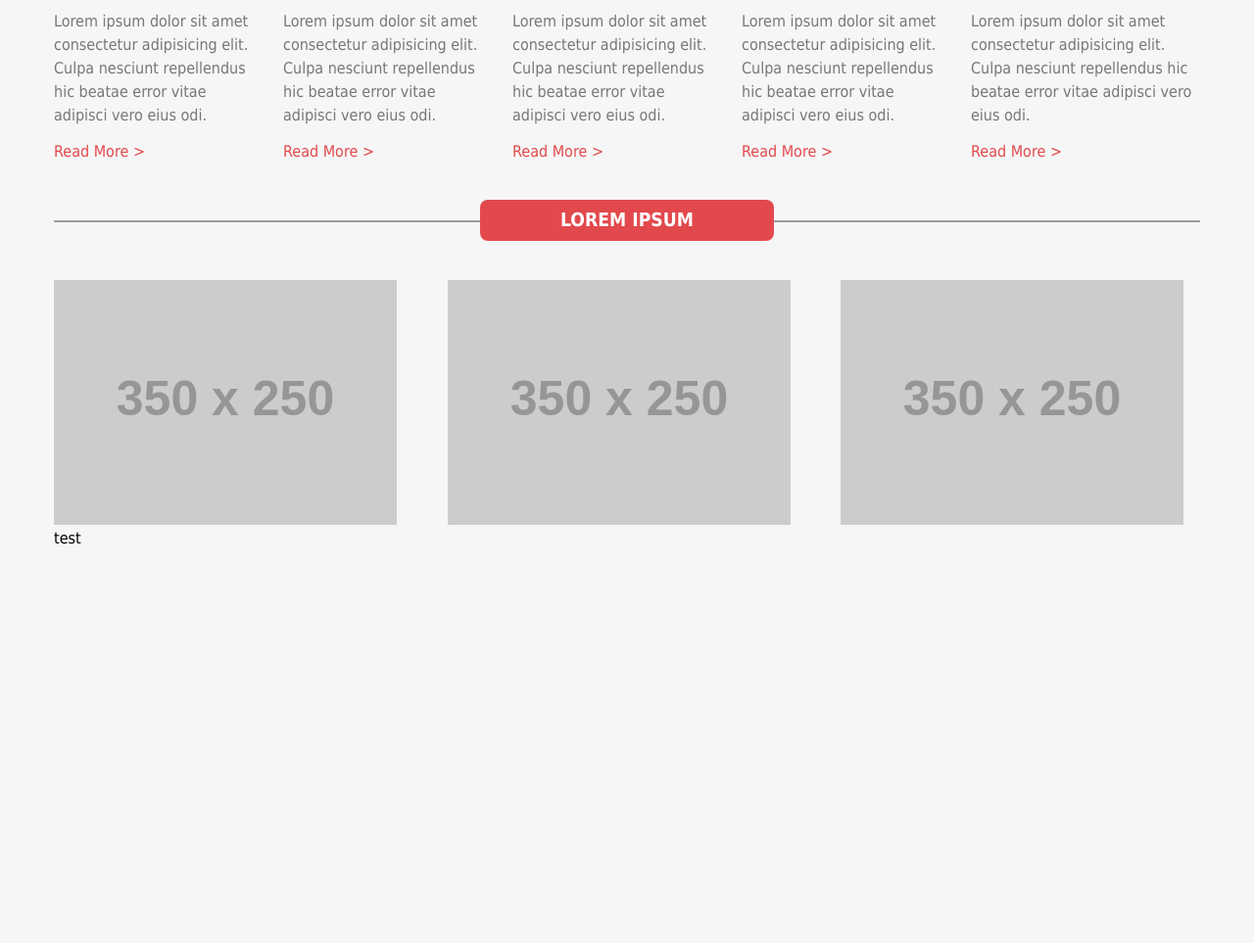
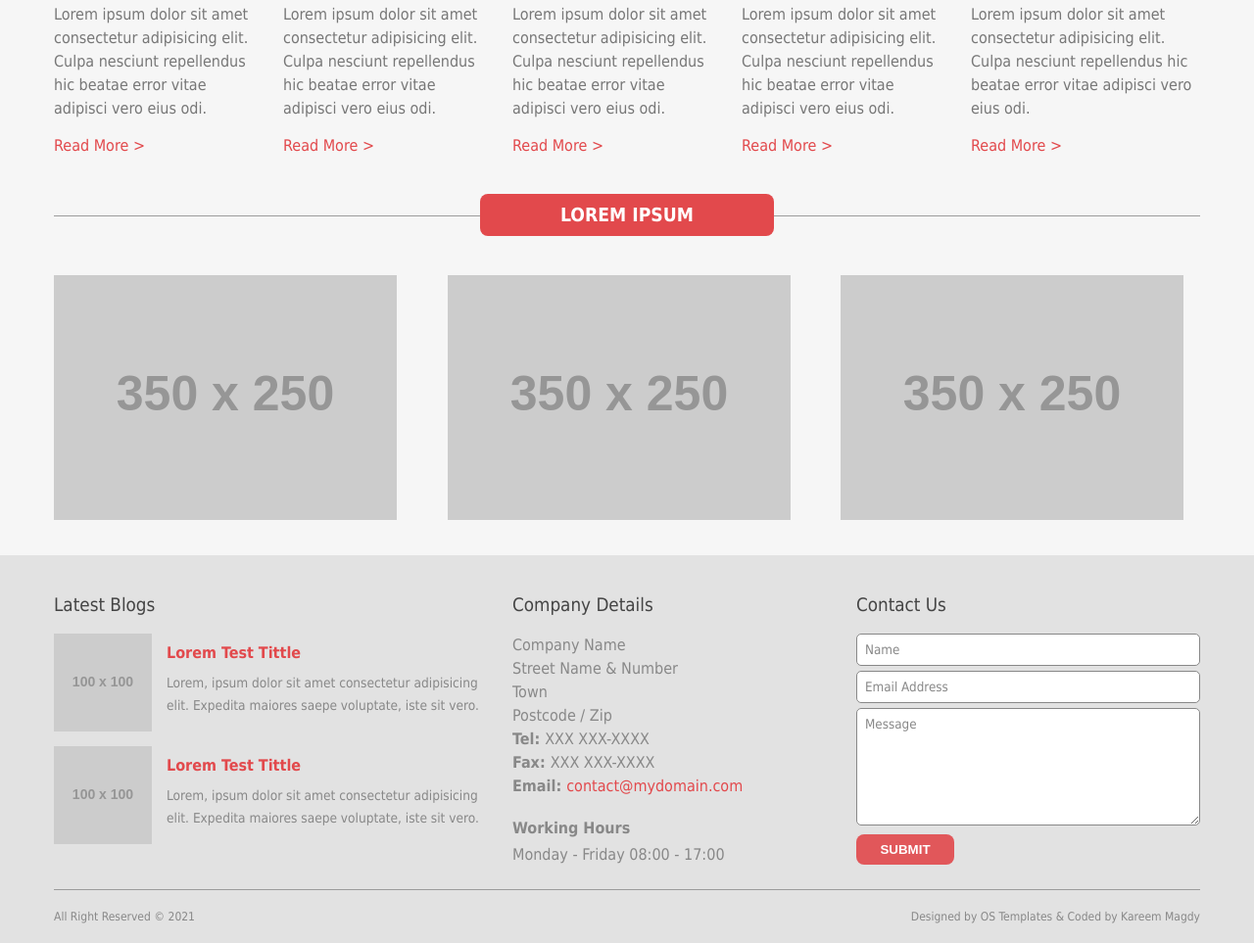
Before and after one commit to KareeMagdyy/sass-project, a website: page index.html in a window 1280 px wide. Shown: the part 1311-2274 px from the top of the page at 98% size. Before the commit the page ends 1870 px from the top, so only its background shows below. Drawn offline with Linux system fonts and the light colour scheme; placeholder pictures from the web are drawn by us.

Commit message:
Footer added

```diff
--- a/index.html
+++ b/index.html
@@ -7,7 +7,7 @@
   <meta name="viewport" content="width=device-width, initial-scale=1.0">
   <link rel="stylesheet" href="https://use.fontawesome.com/releases/v5.15.4/css/all.css"
     integrity="sha384-DyZ88mC6Up2uqS4h/KRgHuoeGwBcD4Ng9SiP4dIRy0EXTlnuz47vAwmeGwVChigm" crossorigin="anonymous">
-  <link rel="stylesheet" href="css/normalize.css">
+  <!-- <link rel="stylesheet" href="css/normalize.css"> -->
   <link rel="stylesheet" href="css/home.css">
   <title>Home</title>
 </head>
@@ -138,7 +138,55 @@
   </main>
   <footer>
     <div class="container">
-      test
+      <div class="gallery">
+        <h3 class="section__tittle">Latest Blogs</h3>
+        <div class="gallery__box">
+          <img src="http://placehold.it/100x100/FFF" alt="">
+          <div class="gallery__disc">
+            <h4>Lorem Test Tittle</h4>
+            <p>Lorem, ipsum dolor sit amet consectetur adipisicing elit. Expedita maiores saepe voluptate, iste sit
+              vero.</p>
+          </div>
+        </div>
+        <div class="gallery__box">
+          <img src="http://placehold.it/100x100/FFF" alt="">
+          <div class="gallery__disc">
+            <h4>Lorem Test Tittle</h4>
+            <p>Lorem, ipsum dolor sit amet consectetur adipisicing elit. Expedita maiores saepe voluptate, iste sit
+              vero.</p>
+          </div>
+        </div>
+      </div>
+      <div class="info">
+        <h3 class="section__tittle">Company Details</h3>
+        <address>
+          Company Name <br>
+          Street Name & Number <br>
+          Town <br>
+          Postcode / Zip <br>
+          <p>Tel: <a href="tel:+1111111111">XXX XXX-XXXX</a></p>
+          <p>Fax: <a href="tel:+1111111111">XXX XXX-XXXX</a></p>
+          <p>Email: <a href="mailto:#">contact@mydomain.com</a></p>
+        </address>
+        <div class="hours">
+          <h4>Working Hours</h4>
+          <p>Monday - Friday 08:00 - 17:00</p>
+        </div>
+      </div>
+      <div class="contact">
+        <h3 class="section__tittle">Contact Us</h3>
+        <form>
+          <input type="text" name="" id="" placeholder="Name">
+          <input type="email" name="" id="" placeholder="Email Address">
+          <textarea name="" id="" placeholder="Message"></textarea>
+          <input class="main-button" type="submit" value="Submit">
+        </form>
+      </div>
+      <div class="clear-fix"></div>
+      <div class="copyright">
+        <div class="copyright__text">All Right Reserved &copy; 2021</div>
+        <div class="copyright__author">Designed by OS Templates & Coded by Kareem Magdy</div>
+      </div>
     </div>
   </footer>
 </body>
--- a/scss/components/_buttons.scss
+++ b/scss/components/_buttons.scss
@@ -0,0 +1,17 @@
+.main-button {
+  min-width: 100px;
+  font-weight: 700;
+  background-color: rgba($clr-primary, 0.9);
+  padding: 8px 16px;
+  color: $clr-white;
+  border: none;
+  border-radius: 8px;
+  text-align: center;
+  cursor: pointer;
+  text-transform: uppercase;
+  transition: all 250ms;
+  &:hover,
+  &:focus {
+    background-color: $clr-primary;
+  }
+}
--- a/scss/helpers/_variables.scss
+++ b/scss/helpers/_variables.scss
@@ -1,6 +1,7 @@
 //colors
 $clr-primary: #e2494c;
 $clr-secondary: #9c9c9c;
+$clr-footer: #888;
 $clr-white: #fff;
 
 //Directions
--- a/scss/home.scss
+++ b/scss/home.scss
@@ -5,4 +5,5 @@
 @import "layout/header";
 @import "pages/home";
 @import "components/headers";
+@import "components/buttons";
 @import "layout/footer";
--- a/scss/layout/_footer.scss
+++ b/scss/layout/_footer.scss
@@ -0,0 +1,117 @@
+footer {
+  background-color: #e2e2e2;
+  overflow: hidden;
+  padding-top: 1.3rem;
+  margin-top: 2rem;
+
+  .gallery,
+  .info,
+  .contact {
+    float: $float-left;
+  }
+  .gallery {
+    width: 40%;
+    .gallery__box {
+      overflow: hidden;
+      &:not(:last-of-type) {
+        margin-bottom: 15px;
+      }
+      img {
+        float: $float-left;
+        width: 100px;
+        height: 100px;
+      }
+      .gallery__disc {
+        float: $float-left;
+        margin-right: 15px;
+        margin-left: 15px;
+        width: calc(100% - 130px);
+        h4 {
+          color: $clr-primary;
+          margin: 10px 0 0 0;
+        }
+        p {
+          max-width: 95%;
+          color: $clr-footer;
+          line-height: 1.7;
+          margin: 10px 0 0 0;
+          font-size: 0.85rem;
+        }
+      }
+    }
+  }
+  .info {
+    width: 30%;
+    address {
+      color: $clr-footer;
+      font-style: normal;
+      line-height: 1.5;
+      p {
+        margin: 0;
+        font-weight: 700;
+        a {
+          text-decoration: none;
+          color: $clr-footer;
+          font-weight: 400;
+          &[href="mailto:#"] {
+            color: $clr-primary;
+          }
+        }
+      }
+    }
+    .hours {
+      h4 {
+        color: $clr-footer;
+        font-weight: 700;
+        margin-bottom: 0;
+      }
+      p {
+        color: $clr-footer;
+        margin-top: 8px;
+      }
+    }
+  }
+  .contact {
+    width: 30%;
+    [type="text"],
+    [type="email"],
+    textarea {
+      padding: 8px;
+      border: 1px solid $clr-footer;
+      border-radius: 5px;
+      margin-bottom: 5px;
+      width: 100%;
+      font-family: inherit;
+      &::placeholder {
+        color: $clr-footer;
+        font-family: inherit;
+      }
+    }
+    textarea {
+      height: 120px;
+    }
+    [type="submit"] {
+      display: block;
+    }
+  }
+  .section__tittle {
+    color: #444;
+    font-weight: 400;
+  }
+  .copyright {
+    border-top: 1px solid #9c9c9c;
+    overflow: hidden;
+    color: $clr-footer;
+    margin-top: 10px;
+    padding: 20px 0;
+    font-size: 0.75rem;
+    .copyright__text,
+    .copyright__author {
+      float: $float-left;
+      width: 50%;
+    }
+    .copyright__author {
+      text-align: right;
+    }
+  }
+}
--- a/scss/pages/_global.scss
+++ b/scss/pages/_global.scss
@@ -2,6 +2,7 @@ body {
   background-color: #f6f6f6;
   font-family: Tahoma;
   font-size: 1rem;
+  margin: 0;
 }
 
 ul,
```
Also changed, not shown: css/home.css.
